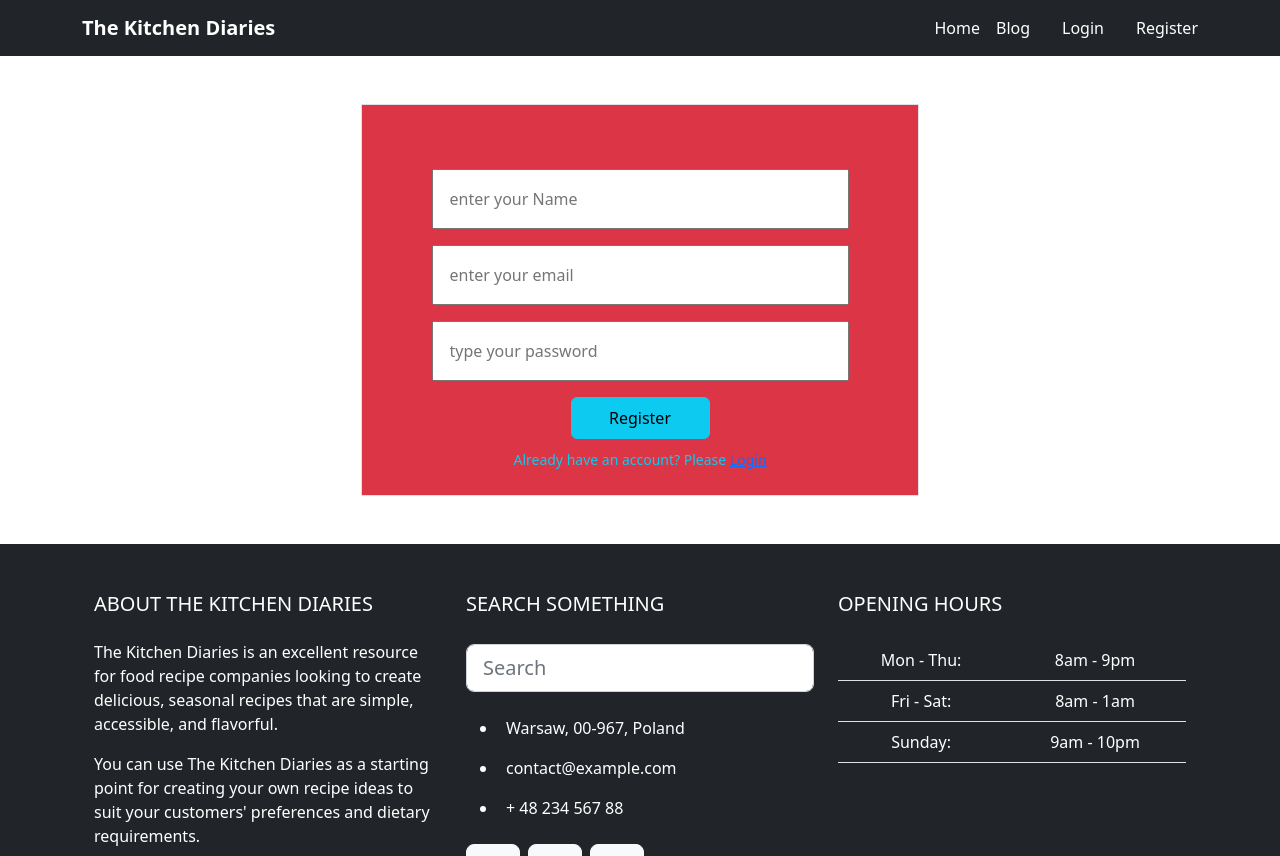
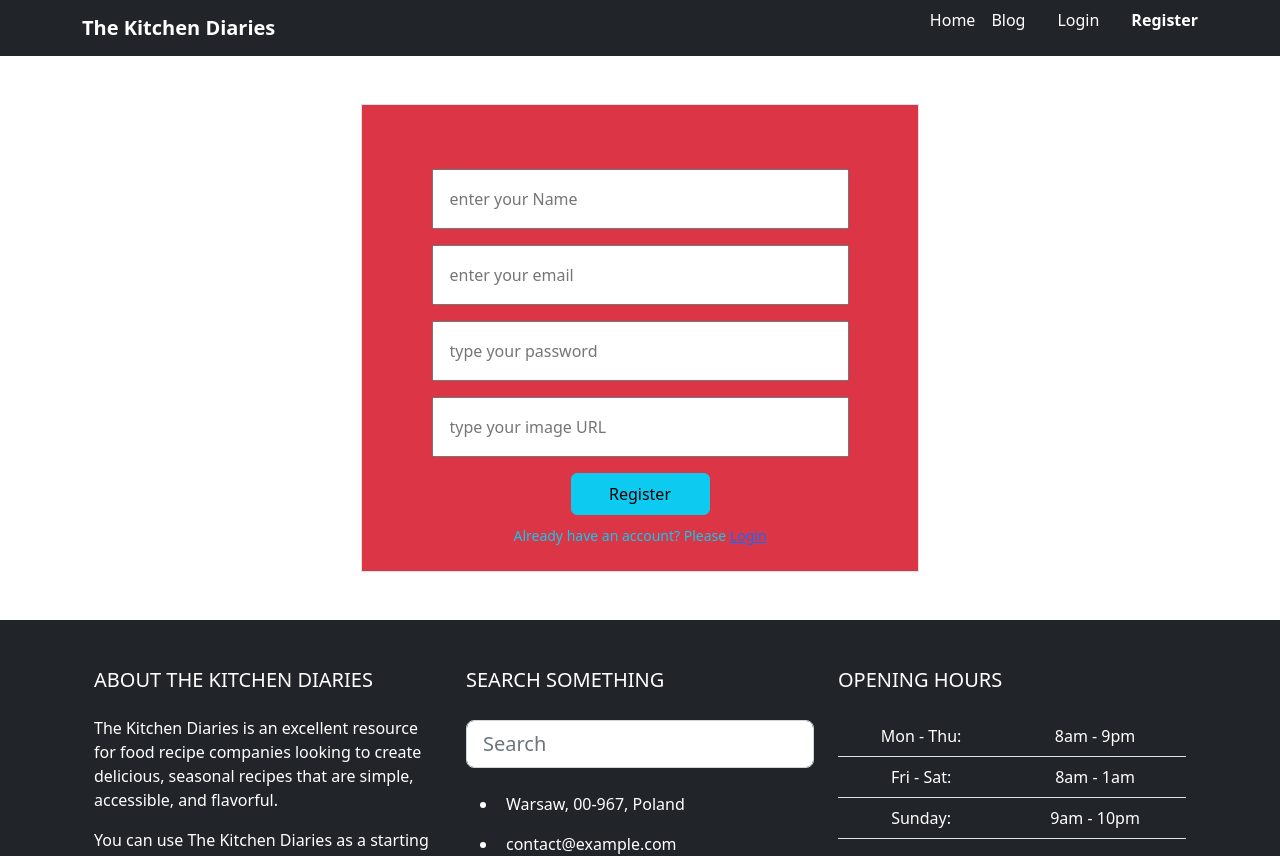
Before and after one commit to wd-ayesha/the-kitchen-diaries-client, a React (Vite) app: page /register in a window 1280 px wide. Shown: the top 856 px of the page. Built offline with nearby package versions, Linux system fonts and the light colour scheme; no server answers.

Commit message:
active link added

```diff
--- a/src/pages/Register/Register.jsx
+++ b/src/pages/Register/Register.jsx
@@ -8,7 +8,7 @@ const Register = () => {
     const [email, setEmail] = useState("");
     const [name, setName] = useState("");
     const [password, setPassword] = useState("");
-    // const [image, setImage] = useState(null);
+    const [image, setImage] = useState(null);
     const [error, setError] = useState("");
 
     const handleRegistration = (event) => {
@@ -17,7 +17,7 @@ const Register = () => {
         setError("password not valid need 8 char ");
         return;
       }
-      if ((name, email, password)) {
+      if ((name, email, password, image)) {
         registerUser(email, password)
           .then((result) => {
             console.log(result.user);
@@ -54,11 +54,11 @@ const Register = () => {
                     type="text"
                     placeholder="type your password"
                   /> <br />
-              {/* <input
-              onChange={(e) => setImage(e.target.files[0])}
-                    className="p-3 mb-3"
-                    type="file"
-                  /> <br /> */}
+              <input
+              onChange={(e) => setImage(e.target.value)}
+                    className="p-3 w-75 mb-3"
+                    type="text" name='image' placeholder="type your image URL"
+                  /> <br />
                 <button
                   onClick={handleRegistration}
                   className="btn btn-info w-25 p-2"
--- /dev/null
+++ b/src/pages/Shared/Header/Header.css
@@ -0,0 +1,3 @@
+nav a.active{
+    font-weight: bold;
+}
--- a/src/pages/Shared/Header/Header.jsx
+++ b/src/pages/Shared/Header/Header.jsx
@@ -1,7 +1,8 @@
 import React, { useContext } from 'react';
 import { Container, Image, Nav, Navbar } from 'react-bootstrap';
-import { Link } from 'react-router-dom';
+import { NavLink } from 'react-router-dom';
 import { AuthContext } from '../../../provider/AuthProvider';
+import './Header.css'
 
 const Header = () => {
   const { user, logOut } = useContext(AuthContext);
@@ -20,21 +21,20 @@ const Header = () => {
         <Navbar.Toggle aria-controls="basic-navbar-nav" />
         <Navbar.Collapse id="basic-navbar-nav">
           <Nav className="ms-auto">
-            <Link className='text-decoration-none text-black ms-3 text-white' to="/">Home</Link>
-            <Link className='text-decoration-none text-black ms-3 text-white' to="/blog">Blog</Link>
-            <Link className='text-decoration-none text-black ms-3'><Image src={user?.img_url} roundedCircle /></Link>
-            {/* <Link className='text-decoration-none text-black ms-3 text-white' to="/login">Login</Link> */}
+            <NavLink className='text-decoration-none text-white ms-3' to="/">Home</NavLink>
+            <NavLink className='text-decoration-none text-white ms-3 ' to="/blog">Blog</NavLink>
+            <NavLink className='text-decoration-none ms-3'><img style={{height: '40px'}} src={user?.img_url} roundedCircle /></NavLink>
 
             {user?.email ? (
 
-           <Link onClick={handleLogout} className='text-decoration-none text-black ms-3 text-white' to="/login">Logout
-           </Link>
+           <NavLink onClick={handleLogout} className='text-decoration-none text-white ms-3' to="/login">Logout
+           </NavLink>
         ) : (
-          <Link className='text-decoration-none text-black ms-3 text-white' to="/login">Login
-          </Link>
+          <NavLink className='text-decoration-none text-white ms-3' to="/login">Login
+          </NavLink>
         )}
        <li className='ms-3 text-white'>{user?.email}</li>
-            <Link className='text-decoration-none text-black ms-3 text-white' to="/register">Register</Link>
+            <NavLink className='text-decoration-none text-white ms-3' to="/register">Register</NavLink>
           </Nav>
         </Navbar.Collapse>
       </Container>
```
